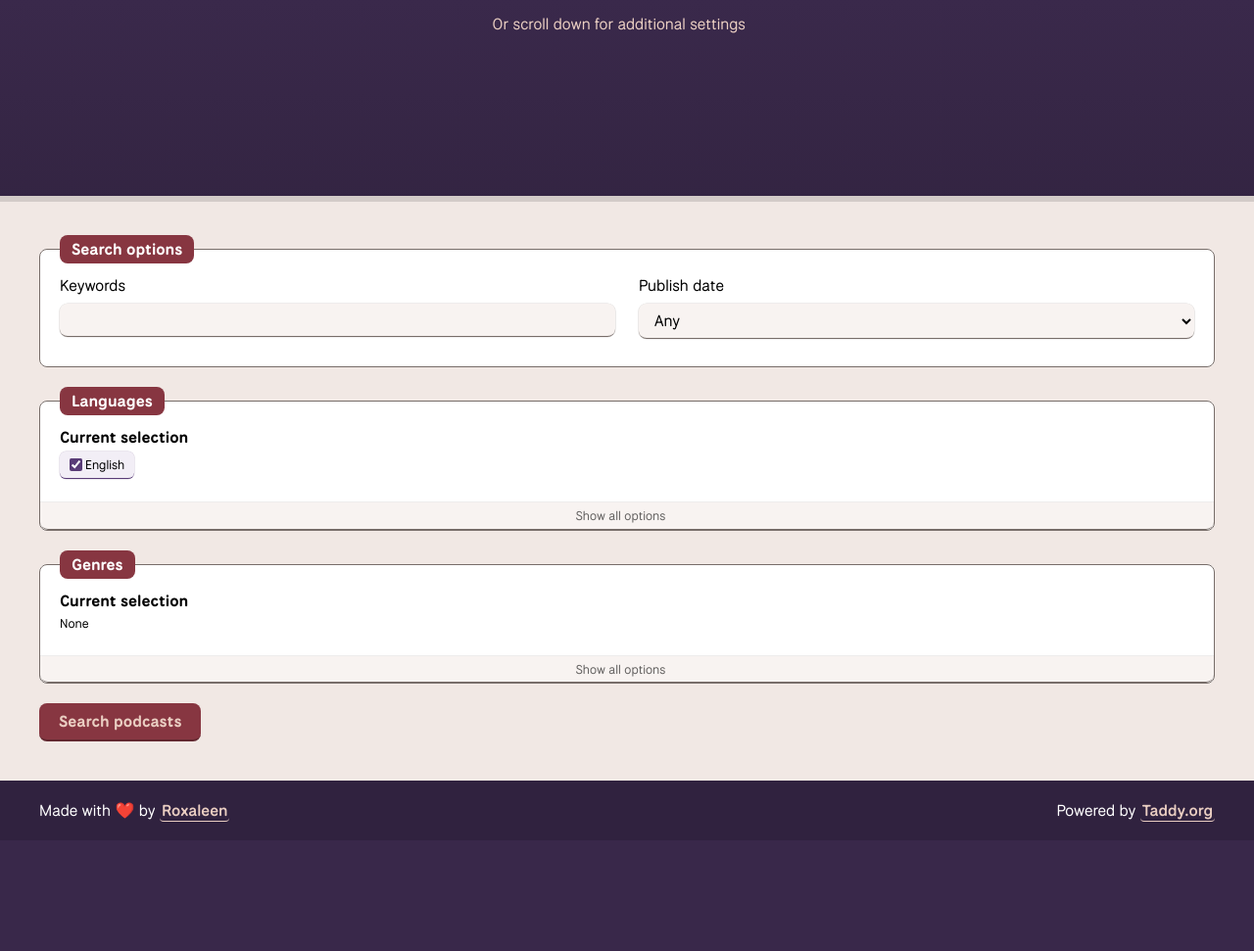
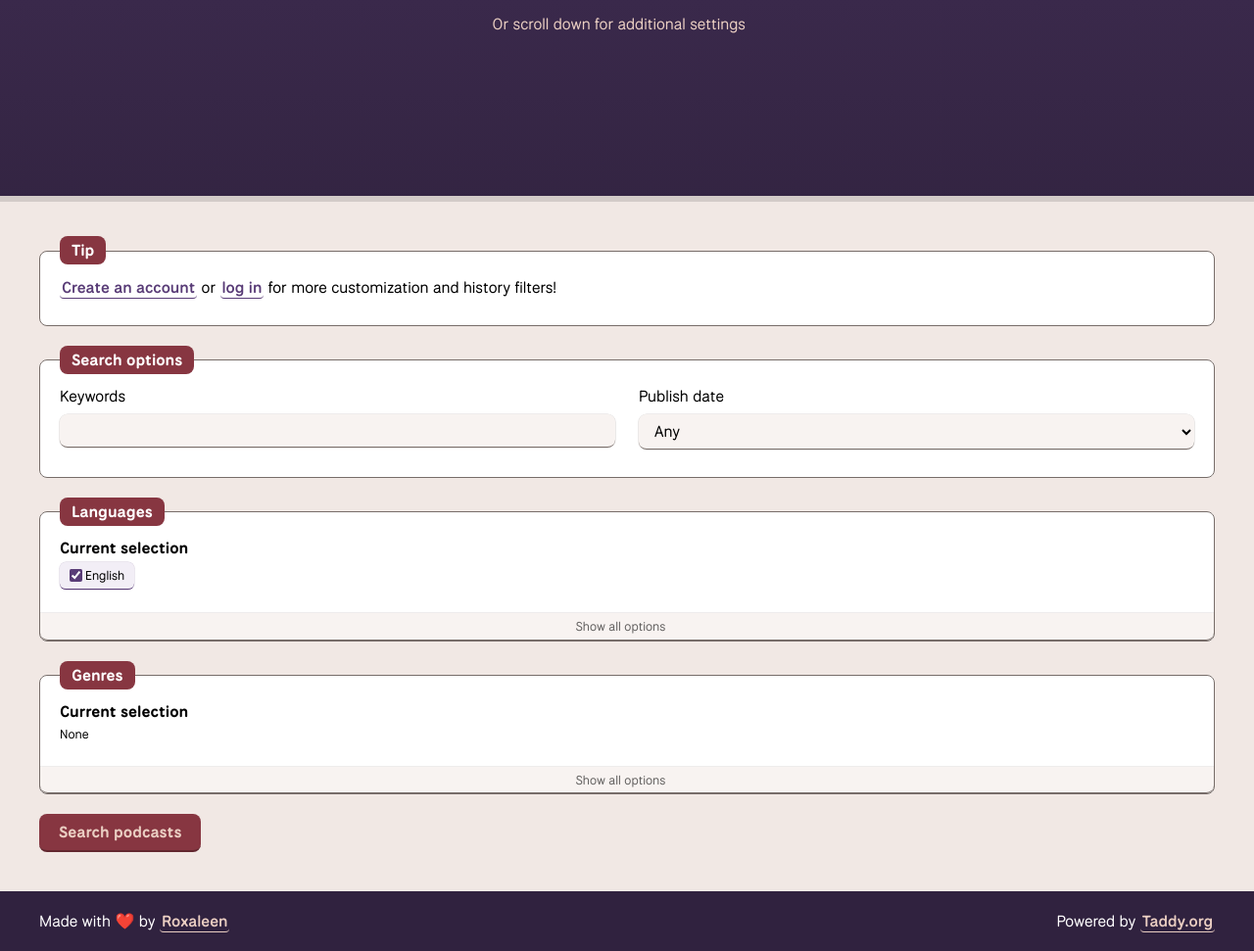
Before and after one commit to Roxaleen/podpicker, a Django app: page / in a window 1280 px wide. Shown: the part 600-1571 px from the top of the page at 98% size. Before the commit the page ends 1439 px from the top, so only its background shows below. Run offline with Django 5.2, Linux system fonts and the light colour scheme; some web fonts are replaced.

Commit message:
Form tweaks

```diff
--- a/podpicker/static/podpicker/css/global.css
+++ b/podpicker/static/podpicker/css/global.css
@@ -361,15 +361,25 @@ input {
     border-radius: 0.5rem;
     padding: 0.75rem 1.25rem;
     margin: 0 0 1.25rem 0;
-    overflow: hidden;
 }
 
-.fieldset legend {
+.fieldset:not(fieldset) {
+    padding-top: 1.25lh;
+    margin-top: 0.75lh;
+    position: relative;
+}
+
+.fieldset legend, .fieldset .legend {
     font-weight: bold;
     color: var(--clr-text-inverted);
     background-color: var(--clr-bg-inverted-red);
     border-radius: 0.5em;
     padding: 0.25em 0.75em;
+}
+
+.legend {
+    position: absolute;
+    top: -0.75lh;
 }
 
 p:has(.input-label) {
--- a/podpicker/static/podpicker/css/picker-form.css
+++ b/podpicker/static/podpicker/css/picker-form.css
@@ -166,5 +166,6 @@
     width: calc(100% + 2.5rem);
     position: relative;
     top: 0.75rem;
+    color: inherit;
     margin: 0 -1.25rem;
 }
--- a/podpicker/templates/podpicker/picker-form.html
+++ b/podpicker/templates/podpicker/picker-form.html
@@ -28,6 +28,12 @@
         </section>
 
         <section class="page-section bg-alt picker-settings" aria-label="Additional settings">
+            {% if not user.is_authenticated %}
+                <div class="fieldset">
+                    <p class="legend">Tip</p>
+                    <p><a href="{% url 'register' %}" class="link">Create an account</a> or <a href="{% url 'login' %}" class="link">log in</a> for more customization and history filters!</p>
+                </div>
+            {% endif %}
             <fieldset class="fieldset text-left">
                 <legend>Search options</legend>
                 <div class="picker-option-list">
```
Also changed, not shown: data/db.sqlite3.
